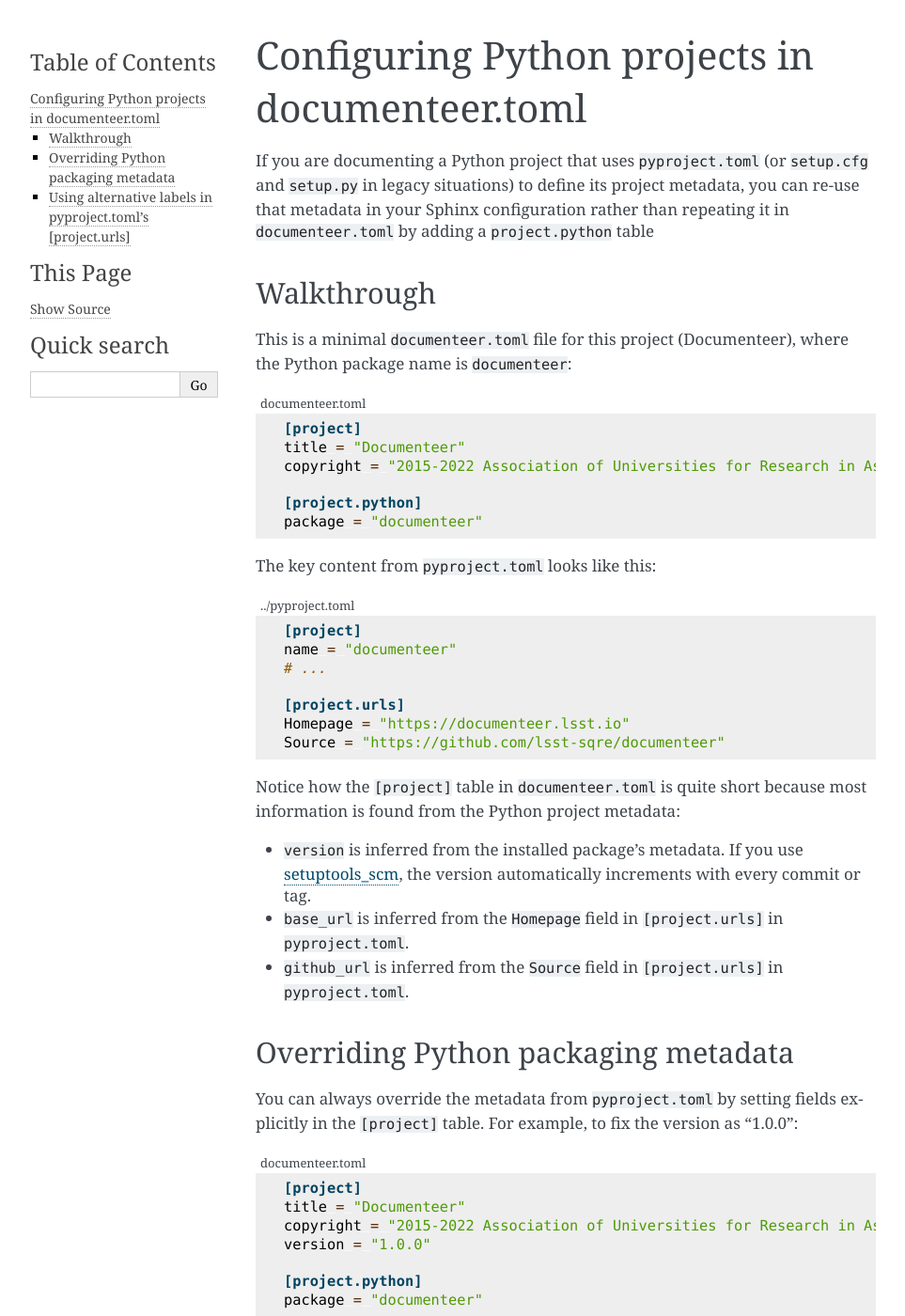
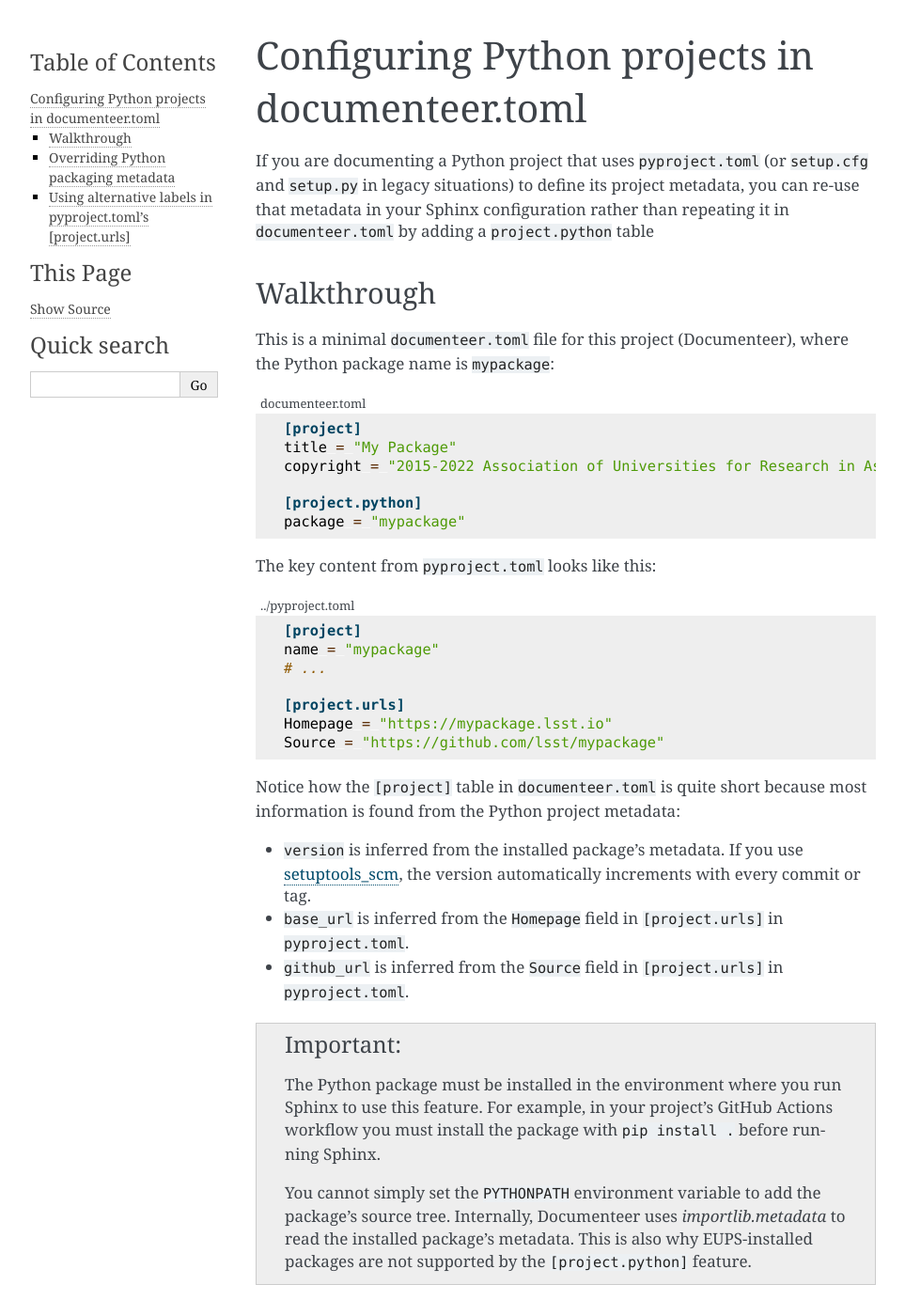
Before and after one commit to lsst-sqre/documenteer, a Sphinx documentation site: the page built from docs/guides/pyproject-configuration.rst, in a window 1280 px wide and 1400 px high. Shown: the whole window at 94% size, without its empty margins (148-1111 px from the left). Built offline with Sphinx 7.4.7, drawn with Linux system fonts in a browser that asks for light colours; pages that are not in the unit, such as notebooks, are missing from menus; some of the changed text lies outside the part shown.

Commit message:
Improve guide for project.python table
Update to the Python project configuration guide for `documenteer.toml`
to use an example project other than "Documenteer" in the examples. Also
emphasize the requirement that the project must be installed to use the
`[project.python]` configuration in `documenteer.toml`.

```diff
--- a/docs/guides/pyproject-configuration.rst
+++ b/docs/guides/pyproject-configuration.rst
@@ -7,17 +7,17 @@
 Walkthrough
 ===========
 
-This is a minimal :file:`documenteer.toml` file for this project (Documenteer), where the Python package name is ``documenteer``:
+This is a minimal :file:`documenteer.toml` file for this project (Documenteer), where the Python package name is ``mypackage``:
 
 .. code-block:: toml
    :caption: documenteer.toml
 
    [project]
-   title = "Documenteer"
+   title = "My Package"
    copyright = "2015-2022 Association of Universities for Research in Astronomy, Inc. (AURA)"
 
    [project.python]
-   package = "documenteer"
+   package = "mypackage"
 
 The key content from :file:`pyproject.toml` looks like this:
 
@@ -25,12 +25,12 @@
    :caption: ../pyproject.toml
 
    [project]
-   name = "documenteer"
+   name = "mypackage"
    # ...
 
    [project.urls]
-   Homepage = "https://documenteer.lsst.io"
-   Source = "https://github.com/lsst-sqre/documenteer"
+   Homepage = "https://mypackage.lsst.io"
+   Source = "https://github.com/lsst/mypackage"
 
 Notice how the ``[project]`` table in :file:`documenteer.toml` is quite short because most information is found from the Python project metadata:
 
@@ -40,6 +40,15 @@
 - ``base_url`` is inferred from the ``Homepage`` field in ``[project.urls]`` in :file:`pyproject.toml`.
 
 - ``github_url`` is inferred from the ``Source`` field in ``[project.urls]`` in :file:`pyproject.toml`.
+
+.. important::
+
+   The Python package must be installed in the environment where you run Sphinx to use this feature.
+   For example, in your project's GitHub Actions workflow you must install the package with ``pip install .`` before running Sphinx.
+
+   You cannot simply set the ``PYTHONPATH`` environment variable to add the package's source tree.
+   Internally, Documenteer uses `importlib.metadata` to read the installed package's metadata.
+   This is also why EUPS-installed packages are not supported by the ``[project.python]`` feature.
 
 Overriding Python packaging metadata
 ====================================
@@ -51,12 +60,12 @@
    :caption: documenteer.toml
 
    [project]
-   title = "Documenteer"
+   title = "My Package"
    copyright = "2015-2022 Association of Universities for Research in Astronomy, Inc. (AURA)"
    version = "1.0.0"
 
    [project.python]
-   package = "documenteer"
+   package = "mypackage"
 
 Using alternative labels in pyproject.toml's [project.urls]
 ===========================================================
@@ -68,11 +77,11 @@
    :caption: documenteer.toml
 
    [project]
-   title = "Documenteer"
+   title = "My Package"
    copyright = "2015-2022 Association of Universities for Research in Astronomy, Inc. (AURA)"
 
    [project.python]
-   package = "documenteer"
+   package = "mypackage"
    documentation_url_key = "Docs"
    github_url_key = "Repository"
 
@@ -82,9 +91,9 @@
    :caption: ../pyproject.toml
 
    [project]
-   name = "documenteer"
+   name = "mypackage"
    # ...
 
    [project.urls]
-   Docs = "https://documenteer.lsst.io"
-   Repository = "https://github.com/lsst-sqre/documenteer"
+   Docs = "https://mypackage.lsst.io"
+   Repository = "https://github.com/lsst/mypackage"
```
Also changed, not shown: changelog.d/20240213_094921_jsick_guide_examples.md (added, +3 -0 lines).
